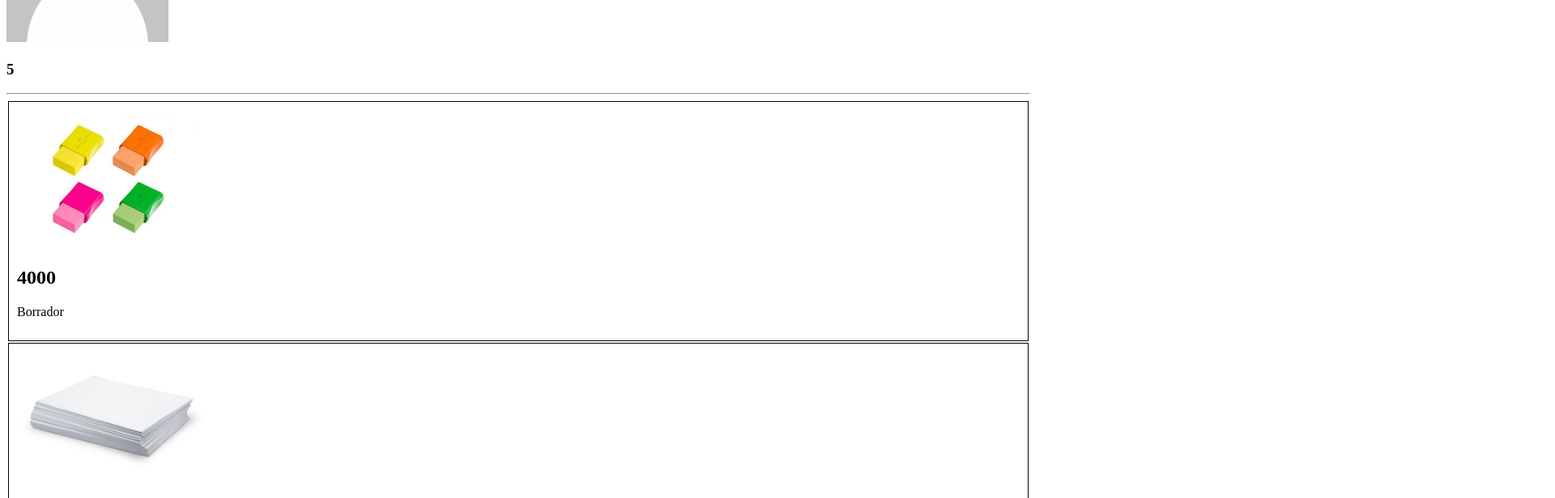
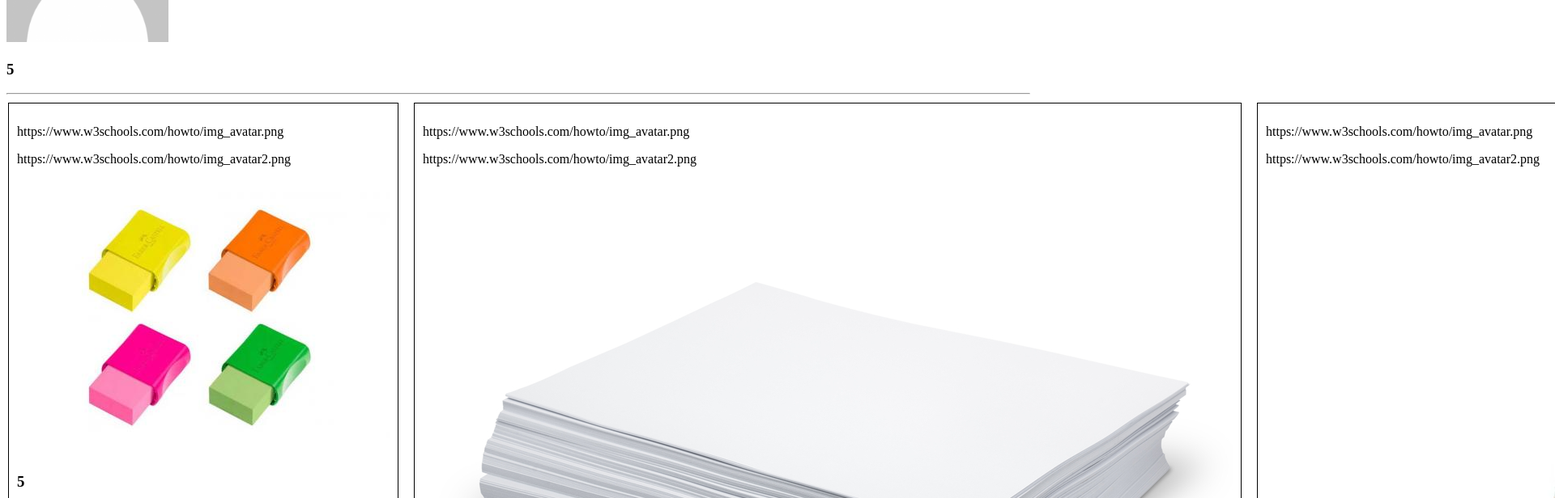
Before and after one commit to heokim/angular-componentes-y-servicios, an Angular app: page / in a window 1280 px wide. Shown: the part 340-956 px from the top of the page at 81% size, 1920 px wide, since content can reach past the window. Built offline with nearby package versions, Linux system fonts and the light colour scheme.

Commit message:
Lista de productos

```diff
--- a/src/app/app.component.html
+++ b/src/app/app.component.html
@@ -3,4 +3,4 @@
 <p>{{showImg}}</p>
 <app-img *ngIf="showImg" (loaded)="onLoaded($event)" [img]="imgParent"></app-img>
 <hr>
-<app-product *ngFor="let product of products" [product]="product"></app-product>
+<app-products></app-products>
--- a/src/app/app.component.ts
+++ b/src/app/app.component.ts
@@ -1,5 +1,4 @@
 import { Component } from '@angular/core';
-import { Product } from './models/product.model';
 
 @Component({
   selector: 'app-root',
@@ -9,38 +8,6 @@ import { Product } from './models/product.model';
 export class AppComponent {
   imgParent = '';
   showImg = true;
-  products: Product[] = [
-    {
-      id: '1',
-      name: 'Borrador',
-      price: 4000,
-      img: './assets/images/eraser.jpg',
-    },
-    {
-      id: '2',
-      name: 'Hojas',
-      price: 150,
-      img: './assets/images/paper.jpg',
-    },
-    {
-      id: '3',
-      name: 'Boligrafo',
-      price: 2500,
-      img: './assets/images/pen.png',
-    },
-    {
-      id: '4',
-      name: 'Lapiz de Papel',
-      price: 100,
-      img: './assets/images/pencil.jpg',
-    },
-    {
-      id: '5',
-      name: 'Tractor de Juguete',
-      price: 35000,
-      img: './assets/images/toy.jpg',
-    },
-  ];
 
   onLoaded(img: string) {
     console.log('Log Padre', img);
--- a/src/app/app.module.ts
+++ b/src/app/app.module.ts
@@ -6,9 +6,10 @@ import { AppComponent } from './app.component';
 import { ImgComponent } from './components/img/img.component';
 import { FormsModule } from '@angular/forms';
 import { ProductComponent } from './components/product/product.component';
+import { ProductsComponent } from './components/products/products.component';
 
 @NgModule({
-  declarations: [AppComponent, ImgComponent, ProductComponent],
+  declarations: [AppComponent, ImgComponent, ProductComponent, ProductsComponent],
   imports: [BrowserModule, AppRoutingModule, FormsModule],
   providers: [],
   bootstrap: [AppComponent],
--- a/src/app/components/img/img.component.html
+++ b/src/app/components/img/img.component.html
@@ -1,6 +1,6 @@
 <p>https://www.w3schools.com/howto/img_avatar.png</p>
 <p>https://www.w3schools.com/howto/img_avatar2.png</p>
-<img width="200" (load)="imgLoaded()" (error)="imgError()" [src]="img" alt="avatar" *ngIf="img; else elseImg">
+<img (load)="imgLoaded()" (error)="imgError()" [src]="img" alt="avatar" *ngIf="img; else elseImg">
 <h3>{{counter}}</h3>
 <ng-template #elseImg>
   <img width="200" [src]="imgDefault" alt="imagen por defecto">
--- a/src/app/components/product/product.component.html
+++ b/src/app/components/product/product.component.html
@@ -1,5 +1,5 @@
 <div class="bordered">
-  <img [src]="product.img" alt="imagen de producto" width="230">
+  <app-img [img]="product.img"></app-img>
   <h2>{{product.price}}</h2>
   <p>{{product.name}}</p>
 </div>
--- /dev/null
+++ b/src/app/components/products/products.component.html
@@ -0,0 +1,3 @@
+<div class="products--grid">
+  <app-product *ngFor="let product of products" [product]="product"></app-product>
+</div>
--- /dev/null
+++ b/src/app/components/products/products.component.scss
@@ -0,0 +1,22 @@
+.products--grid {
+  display: flex;
+  flex-direction: column;
+}
+
+// tablets
+@media screen and (min-width: 40em) and (max-width: 63.9em) {
+  .products--grid {
+    display: grid;
+    grid-template-columns: repeat(4, 1fr);
+    grid-gap: 15px;
+  }
+}
+
+// web
+@media screen and (min-width: 64em) {
+  .products--grid {
+    display: grid;
+    grid-template-columns: repeat(5, 1fr);
+    grid-gap: 15px;
+  }
+}
--- /dev/null
+++ b/src/app/components/products/products.component.ts
@@ -0,0 +1,42 @@
+import { Component } from '@angular/core';
+import { Product } from 'src/app/models/product.model';
+
+@Component({
+  selector: 'app-products',
+  templateUrl: './products.component.html',
+  styleUrls: ['./products.component.scss'],
+})
+export class ProductsComponent {
+  products: Product[] = [
+    {
+      id: '1',
+      name: 'Borrador',
+      price: 4000,
+      img: './assets/images/eraser.jpg',
+    },
+    {
+      id: '2',
+      name: 'Hojas',
+      price: 150,
+      img: './assets/images/paper.jpg',
+    },
+    {
+      id: '3',
+      name: 'Boligrafo',
+      price: 2500,
+      img: './assets/images/pen.png',
+    },
+    {
+      id: '4',
+      name: 'Lapiz de Papel',
+      price: 100,
+      img: './assets/images/pencil.jpg',
+    },
+    {
+      id: '5',
+      name: 'Tractor de Juguete',
+      price: 35000,
+      img: './assets/images/toy.jpg',
+    },
+  ];
+}
```
Also changed, not shown: 1 other file (tests, documents, lock files or other folders).
